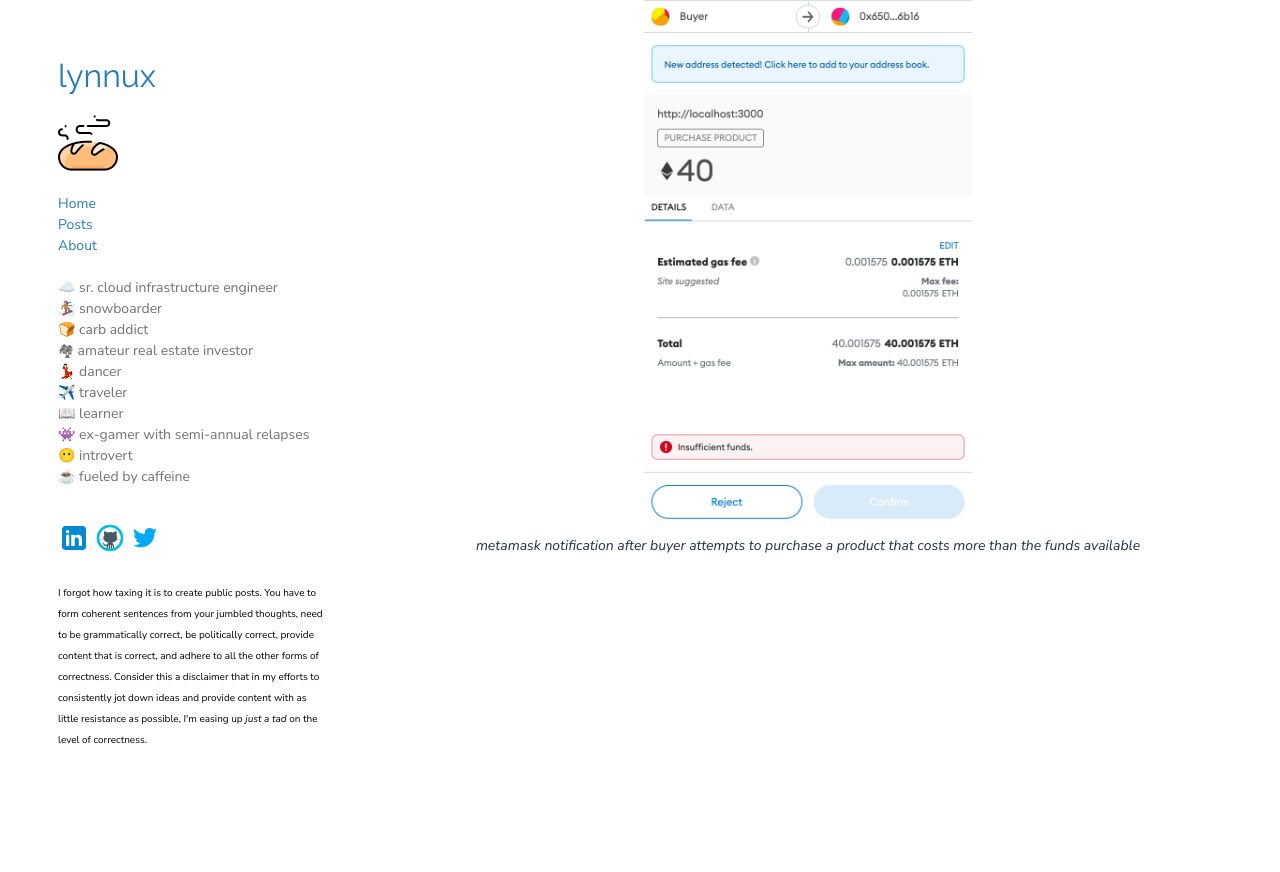
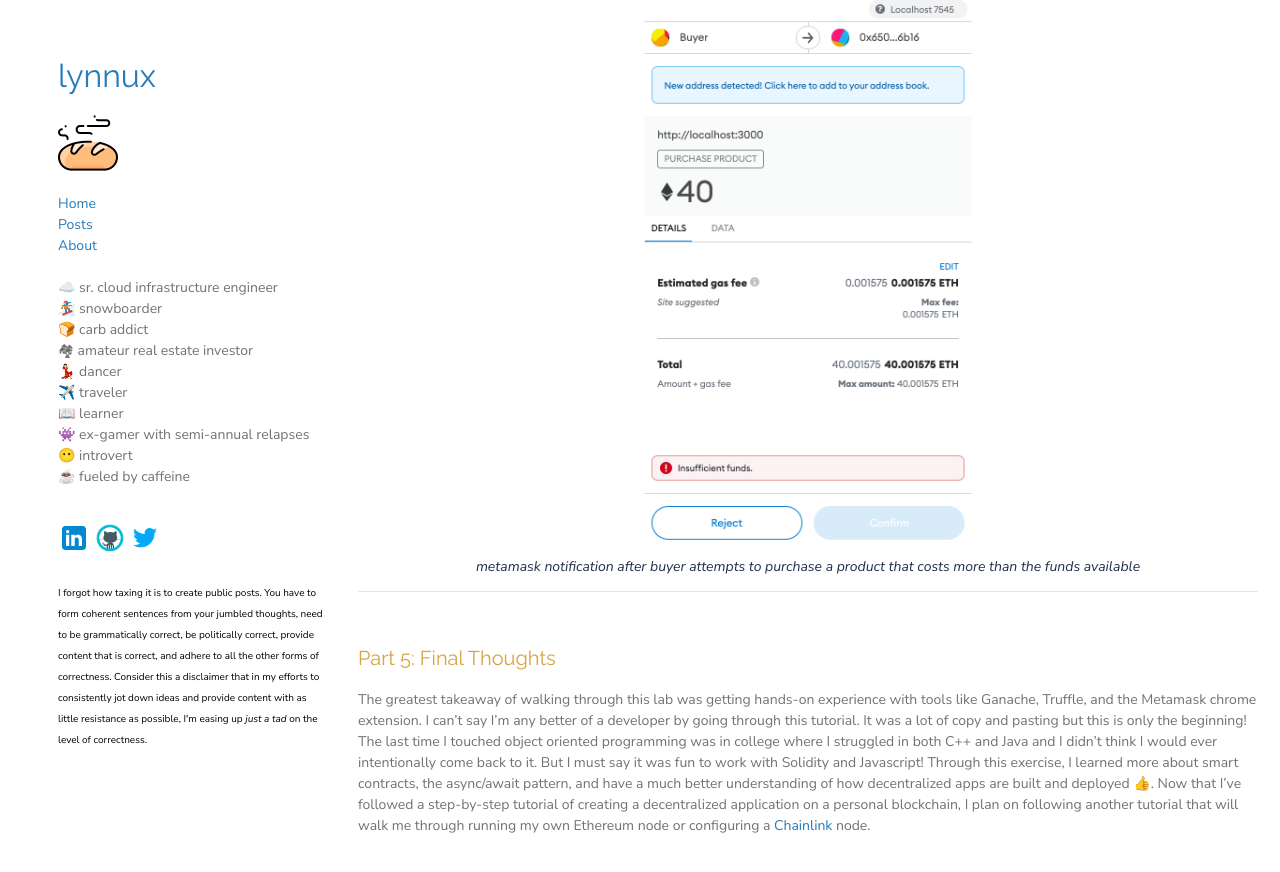
Before and after one commit to Lynty/lynty.github.io, a Jekyll site: the page built from _posts/2021-11-08-building-a-blockchain-app.md, in a window 1280 px wide and 900 px high, scrolled down 14470 px. Shown: the top 872 px of the window. Built offline with Jekyll 4.4.1, drawn with Linux system fonts in a browser that asks for light colours; a script that is not in the unit is left out; the repository's description, which GitHub fills in, is left out; some of the changed text lies outside the part shown.

Commit message:
Add final thoughts to blockchain dapp post

```diff
--- a/_posts/2021-11-05-building-a-blockchain-app.md
+++ b/_posts/2021-11-08-building-a-blockchain-app.md
@@ -631,3 +631,11 @@
 <center><img src="/assets/images/insufficient_funds.png" style="width:40%">
 <figcaption>metamask notification after buyer attempts to purchase a product that costs more than the funds available</figcaption></center>
 </figure>
+
+---
+
+&nbsp;
+
+## Part 5: Final Thoughts
+
+The greatest takeaway of walking through this lab was getting hands-on experience with tools like Ganache, Truffle, and the Metamask chrome extension. I can't say I'm any better of a developer by going through this tutorial. It was a lot of copy and pasting but this is only the beginning! The last time I touched object oriented programming was in college where I struggled in both C++ and Java and I didn't think I would ever intentionally come back to it. But I must say it was fun to work with Solidity and Javascript! Through this exercise, I learned more about smart contracts, the async/await pattern, and have a much better understanding of how decentralized apps are built and deployed 👍. Now that I've followed a step-by-step tutorial of creating a decentralized application on a personal blockchain, I plan on following another tutorial that will walk me through running my own Ethereum node or configuring a <a href="https://docs.chain.link/docs/running-a-chainlink-node/" target="_blank">Chainlink</a> node.
```
